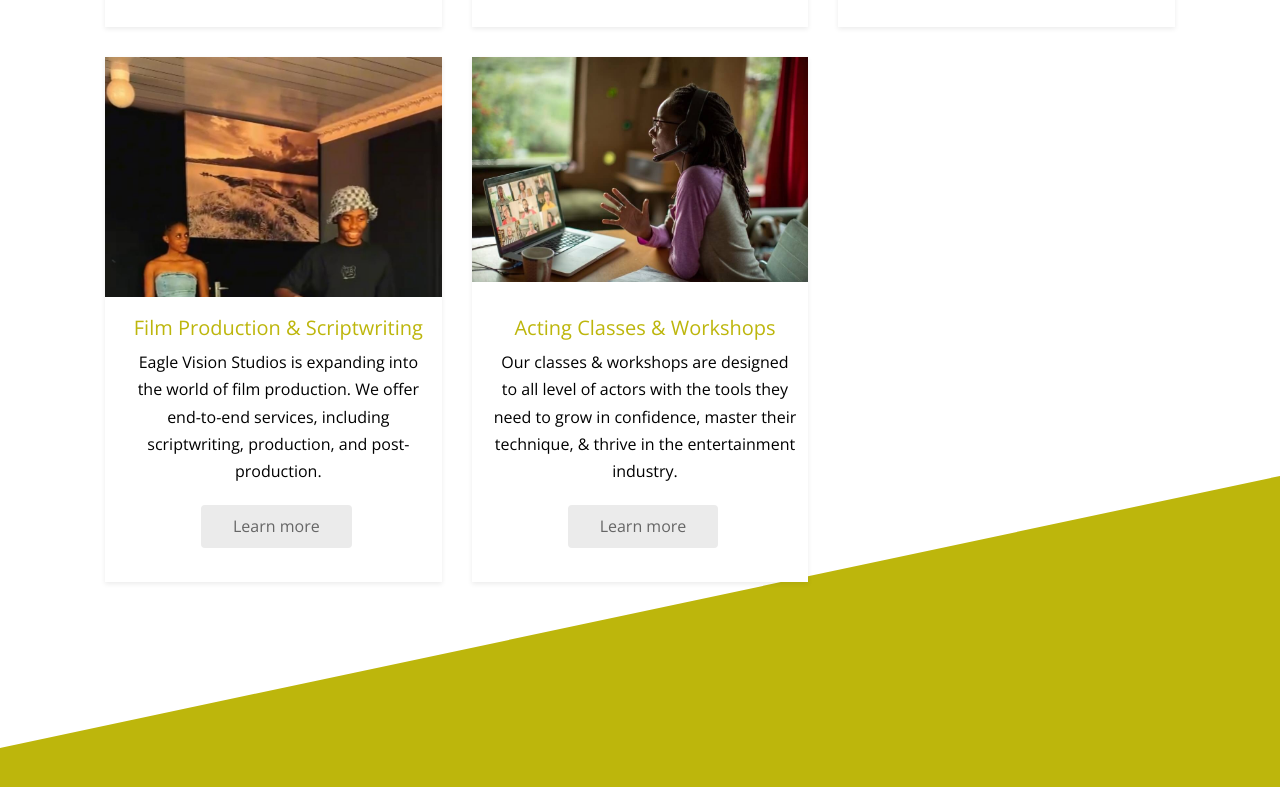
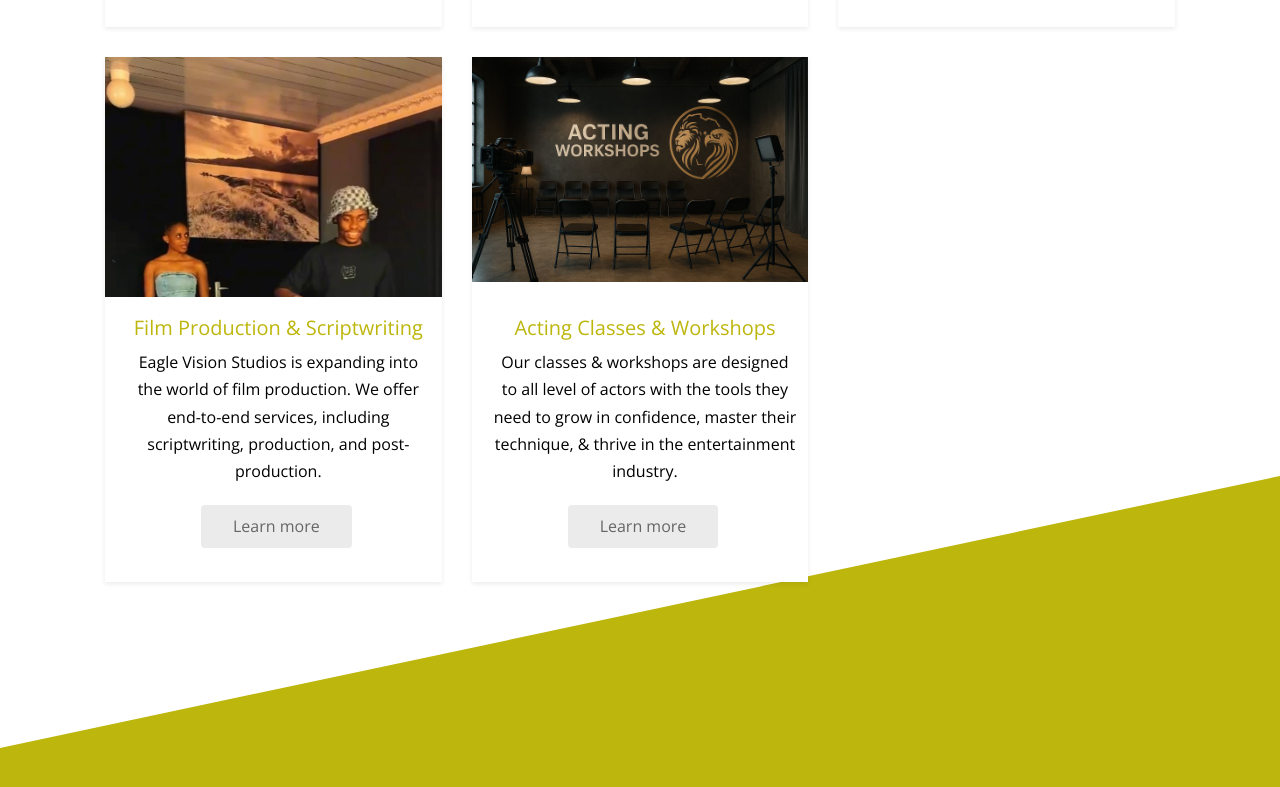
Before and after one commit to KatlegoMoikabi24/eaglevision-website, a plain HTML site: page public/index.html in a window 1280 px wide. Shown: the part 4695-5482 px from the top of the page. Drawn offline with nearby package versions, Linux system fonts and the light colour scheme; files whose address does not match are found by name.

Commit message:
Changed Acting Pic

```diff
--- a/public/index.html
+++ b/public/index.html
@@ -307,7 +307,7 @@
 						<a href="#" class="gtco-card-item">
 							<figure>
 								<div class="overlay"><i class="ti-plus"></i></div>
-								<img src="images/education_service.jpeg" alt="Image" class="img-responsive">
+								<img src="images/acting.jpeg" alt="Image" class="img-responsive">
 							</figure>
 							<div class="gtco-text">
 								<h2>Acting Classes & Workshops</h2>
```
